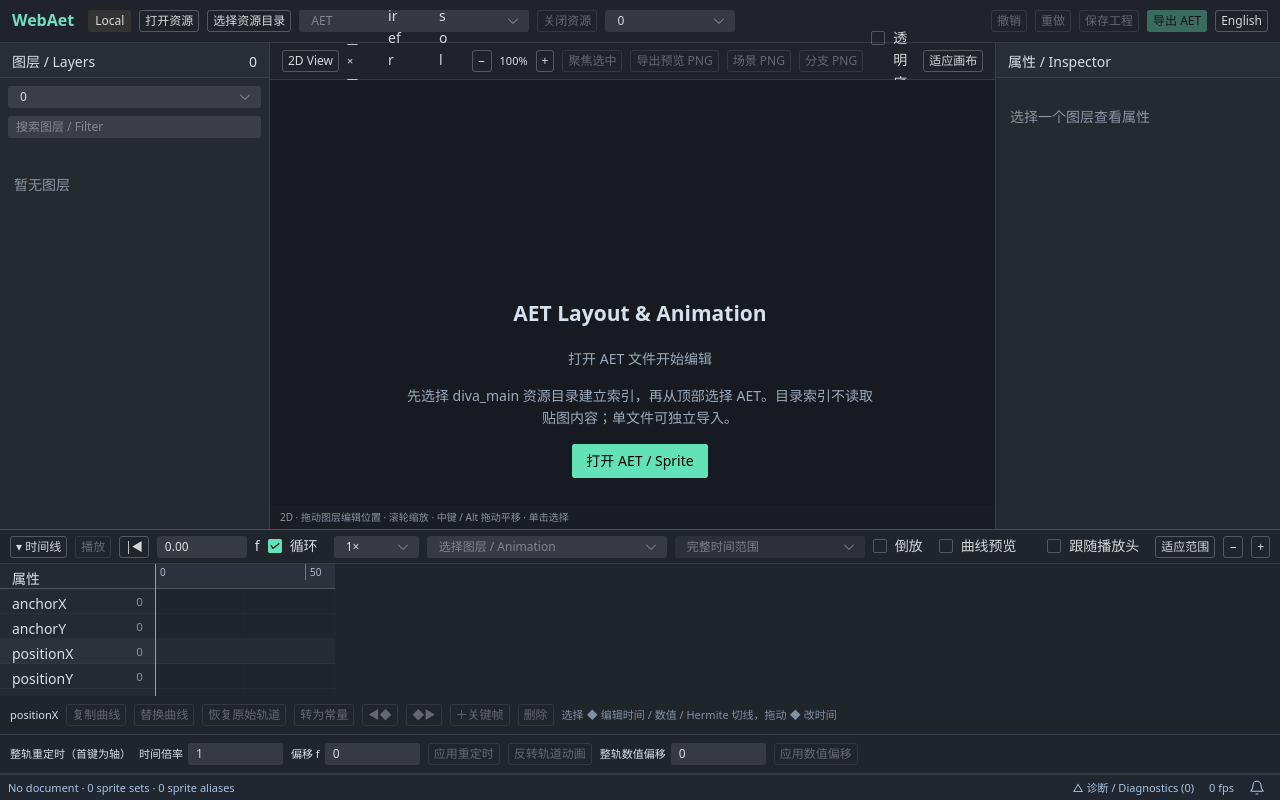
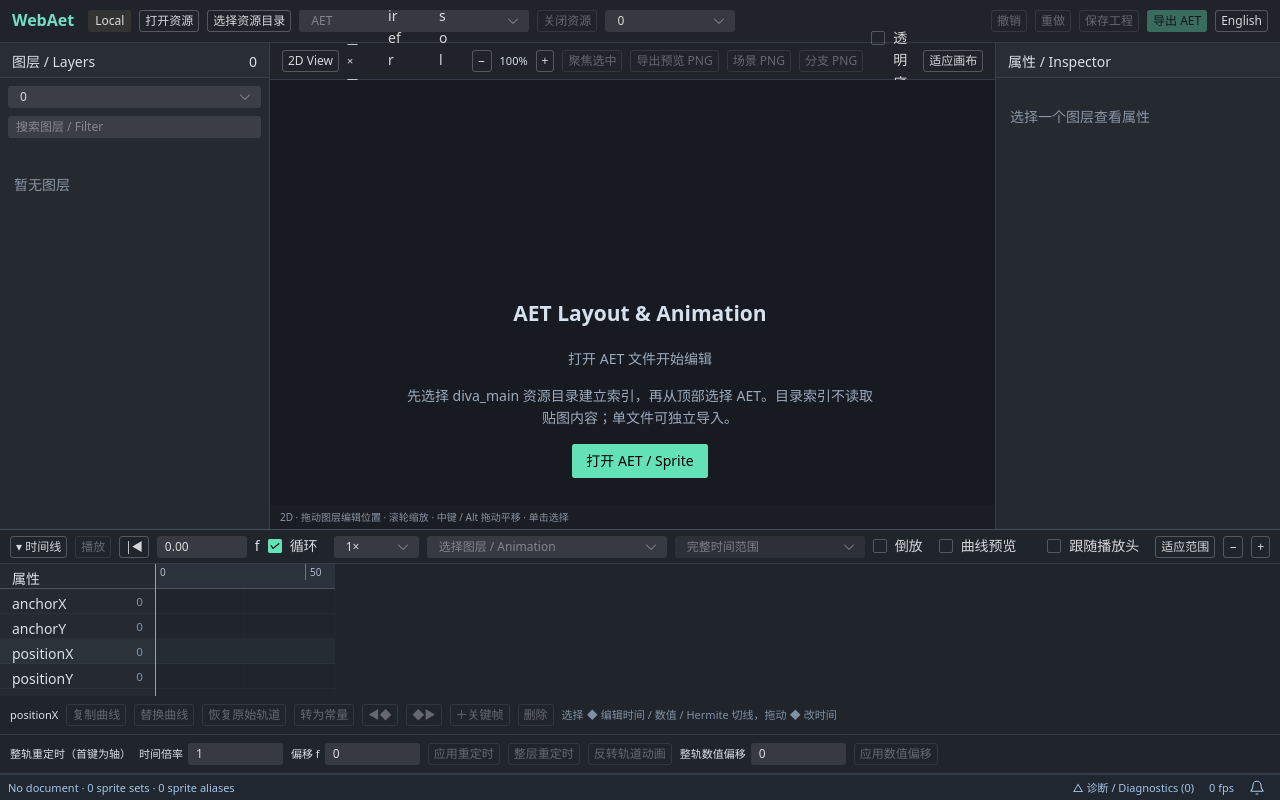
Before and after one commit to samnyan/WebAet, a Vue app: page /#/ in a window 1280 px wide. Built offline with nearby package versions, Linux system fonts and the light colour scheme.

Commit message:
feat: retime animated layer channels around a shared origin

```diff
--- a/src/components/editor/AetTimeline.vue
+++ b/src/components/editor/AetTimeline.vue
@@ -7,6 +7,7 @@
 import { insertSampledKey } from '../../core/animation/insertKey'
 import { markerSegments } from '../../core/animation/segments'
 import { retimeKeys } from '../../core/animation/retime'
+import { retimeLayer } from '../../core/animation/retimeLayer'
 import { reverseKeys } from '../../core/animation/reverse'
 import { offsetKeyValues } from '../../core/animation/offsetValues'
 import CurvePreview from './CurvePreview.vue'
@@ -112,6 +113,11 @@
   if (e.busy.value || !target || target.keys.length < 2 || (e.selected.value!.flags & 32)) return
   stop(); e.edit(() => { target.keys = reverseKeys(target.keys) }); selectedKey.value = -1
 }
+function retimeAll() {
+  const layer = e.selected.value
+  if (e.busy.value || !layer?.video || (layer.flags & 32)) return
+  stop(); e.edit(() => retimeLayer(layer.video!, timeScale.value, timeShift.value)); selectedKey.value = -1
+}
 function retime() {
   const target = curve.value; if (!target || target.keys.length < 2 || (e.selected.value!.flags & 32)) return
   stop(); e.edit(() => { target.keys = retimeKeys(target.keys, timeScale.value, timeShift.value) }); selectedKey.value = -1
@@ -201,7 +207,7 @@
       <div class="key-editor"><span>{{ channel }}</span><n-button data-testid="copy-curve" size="tiny" :disabled="!curve" @click="copyCurve">复制曲线</n-button><n-button data-testid="paste-curve" size="tiny" :disabled="!curve || !copiedCurve || copiedCurve.channel !== channel || !!(e.selected.value!.flags & 32)" :title="copiedCurve ? `替换整条 ${copiedCurve.channel} 曲线（${copiedCurve.keys.length} 个键）` : '先复制同名轨道曲线'" @click="pasteCurve">替换曲线</n-button><n-button data-testid="restore-channel" size="tiny" :disabled="!curve || !!(e.selected.value!.flags & 32)" @click="restoreChannel">恢复原始轨道</n-button><n-button data-testid="make-constant" size="tiny" :disabled="!curve || curve.keys.length < 2 || !!(e.selected.value!.flags & 32)" @click="makeConstant">转为常量</n-button><n-button data-testid="previous-key" size="tiny" :disabled="previousKey < 0" @click="jumpKey(previousKey)">◀◆</n-button><n-button data-testid="next-key" size="tiny" :disabled="nextKey < 0" @click="jumpKey(nextKey)">◆▶</n-button><n-button data-testid="add-key" size="tiny" :disabled="!curve || !!(e.selected.value!.flags & 32)" @click="addKey">＋关键帧</n-button><n-button data-testid="delete-key" size="tiny" :disabled="!key || !!(e.selected.value!.flags & 32)" @click="deleteKey">删除</n-button>
         <template v-if="key"><label v-for="field in (['frame', 'value', 'tangent'] as const)" :key="field">{{ field }}<n-input-number :data-key-field="field" size="tiny" :value="key[field]" :show-button="false" :disabled="!!(e.selected.value!.flags & 32) || (field === 'frame' && curve!.keys.length === 1)" @update:value="editKey(field, $event)" /></label></template><span v-else class="muted">选择 ◆ 编辑时间 / 数值 / Hermite 切线，拖动 ◆ 改时间</span>
       </div>
-      <div class="key-editor"><span>整轨重定时（首键为轴）</span><label>时间倍率<n-input-number data-testid="retime-scale" size="tiny" v-model:value="timeScale" :min="0.001" :show-button="false" /></label><label>偏移 f<n-input-number data-testid="retime-shift" size="tiny" v-model:value="timeShift" :show-button="false" /></label><n-button data-testid="retime-apply" size="tiny" :disabled="!curve || curve.keys.length < 2 || !!(e.selected.value!.flags & 32)" @click="retime">应用重定时</n-button><n-button data-testid="reverse-track" size="tiny" :disabled="e.busy.value || !curve || curve.keys.length < 2 || !!(e.selected.value!.flags & 32)" title="镜像当前轨道首尾时间，反转切线；修改资源，可撤销" @click="reverseTrack">反转轨道动画</n-button><label>整轨数值偏移<n-input-number data-testid="value-offset" size="tiny" v-model:value="valueOffset" :show-button="false" /></label><n-button data-testid="value-offset-apply" size="tiny" :disabled="!curve?.keys.length || !!(e.selected.value!.flags & 32)" title="平移整条轨道的数值，保留帧时间和切线" @click="offsetValues">应用数值偏移</n-button></div>
+      <div class="key-editor"><span>整轨重定时（首键为轴）</span><label>时间倍率<n-input-number data-testid="retime-scale" size="tiny" v-model:value="timeScale" :min="0.001" :show-button="false" /></label><label>偏移 f<n-input-number data-testid="retime-shift" size="tiny" v-model:value="timeShift" :show-button="false" /></label><n-button data-testid="retime-apply" size="tiny" :disabled="!curve || curve.keys.length < 2 || !!(e.selected.value!.flags & 32)" @click="retime">应用重定时</n-button><n-button data-testid="retime-layer" size="tiny" :disabled="e.busy.value || !tracks.some(t => (t.curve?.keys.length ?? 0) > 1) || !!(e.selected.value?.flags! & 32)" title="所有动画轨道共用最早关键帧为轴；保留常量，不改变图层起止与子合成时间映射" @click="retimeAll">整层重定时</n-button><n-button data-testid="reverse-track" size="tiny" :disabled="e.busy.value || !curve || curve.keys.length < 2 || !!(e.selected.value!.flags & 32)" title="镜像当前轨道首尾时间，反转切线；修改资源，可撤销" @click="reverseTrack">反转轨道动画</n-button><label>整轨数值偏移<n-input-number data-testid="value-offset" size="tiny" v-model:value="valueOffset" :show-button="false" /></label><n-button data-testid="value-offset-apply" size="tiny" :disabled="!curve?.keys.length || !!(e.selected.value!.flags & 32)" title="平移整条轨道的数值，保留帧时间和切线" @click="offsetValues">应用数值偏移</n-button></div>
     </template>
   </section>
 </template>
--- /dev/null
+++ b/src/core/animation/retimeLayer.ts
@@ -0,0 +1,14 @@
+import { channels, channels3D, videoCurve, type LayerVideo } from '../aet/types'
+import { retimeKeys } from './retime'
+
+/** Validate every animated channel before publishing any changes. */
+export function retimeLayer(video: LayerVideo, scale: number, shift: number): void {
+  const animated = [...channels, ...channels3D].map(ch => videoCurve(video, ch)).filter(c => c && c.keys.length > 1)
+  if (!animated.length) throw new Error('当前图层没有可重定时的动画轨道')
+  const origin = Math.min(...animated.map(c => c!.keys[0]!.frame))
+  const updates = animated.map(c => {
+    const curve = c!, first = curve.keys[0]!.frame
+    return { curve, keys: retimeKeys(curve.keys, scale, shift + (first - origin) * (scale - 1)) }
+  })
+  for (const { curve, keys } of updates) curve.keys = keys
+}
```
